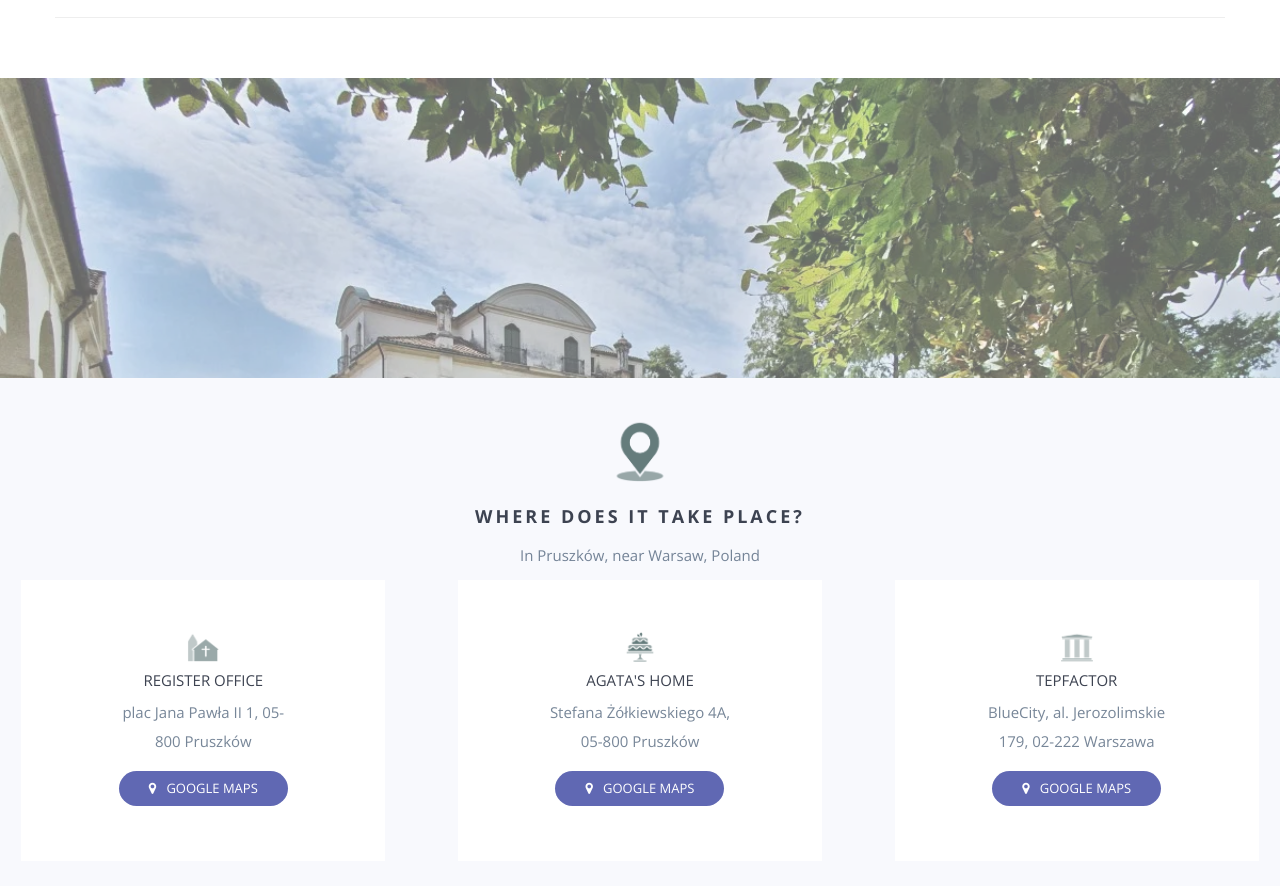
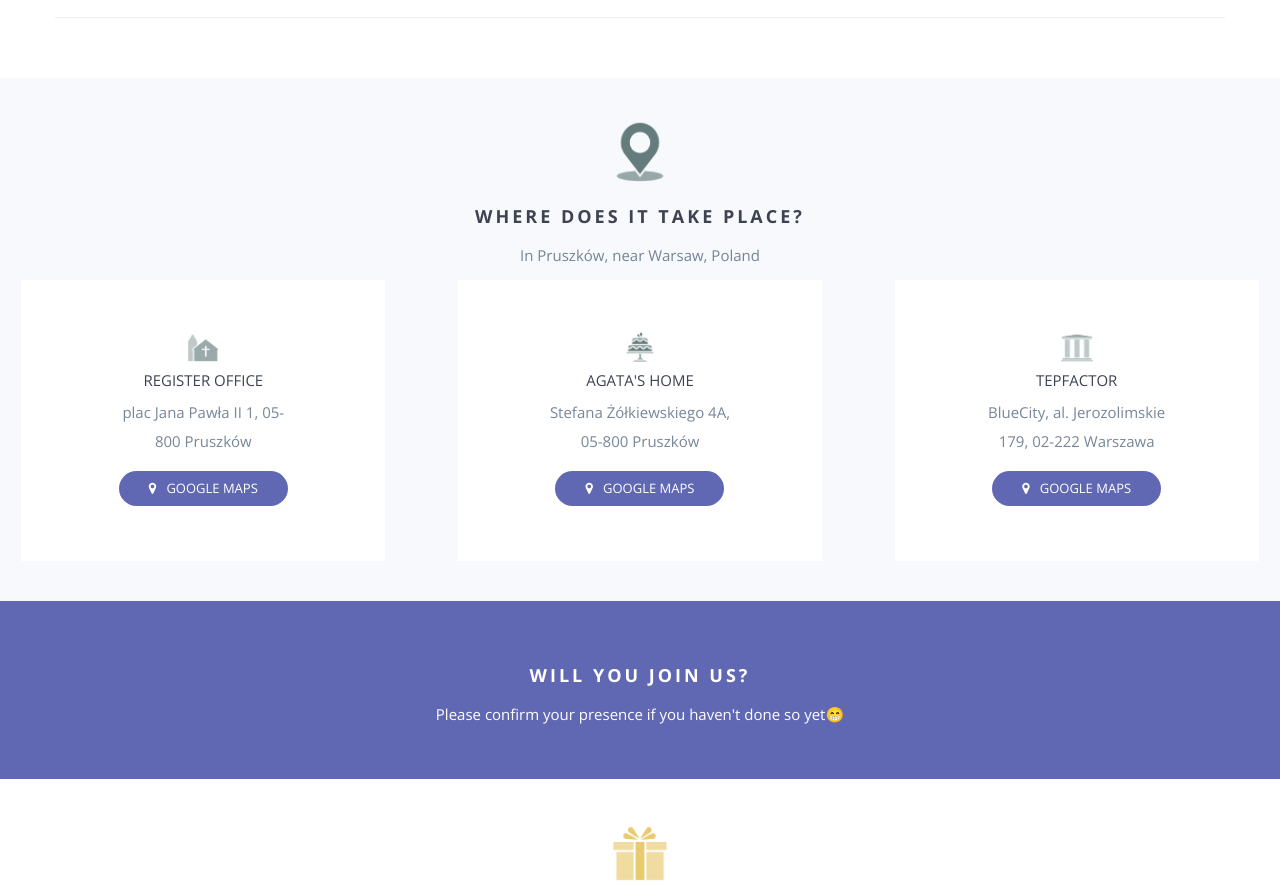
Before and after one commit to agata-mateusz-wedding/agata-mateusz-wedding.github.io, a website: page index.html in a window 1280 px wide. Shown: the part 1864-2750 px from the top of the page. Drawn offline with nearby package versions, Linux system fonts and the light colour scheme; files whose address does not match are found by name.

Commit message:
Comment-out middle image

```diff
--- a/index.html
+++ b/index.html
@@ -545,11 +545,11 @@
 </section>-->
 
 
-<section id="img-bg" style="background: url('img/villa.png');height: 300px;background-size: 100% auto;background-repeat: no-repeat;opacity: 0.6;">
+<!-- <section id="img-bg" style="background: url('img/villa.png');height: 300px;background-size: 100% auto;background-repeat: no-repeat;opacity: 0.6;"> -->
     <!--<div id="img-background" style="background: url('img/black_img.png');height: 300px;background-size: 100% auto;background-repeat: no-repeat;opacity: 0.2;">
     </div>-->
     <!--<h5 id="text-img-villa">Villa Widmann</h5>-->
-</section>
+<!-- </section> -->
 
 <section id="map" class="section-padding eng-text" style="background-color:#f8f9fd">
     <div class="text-center">
```
